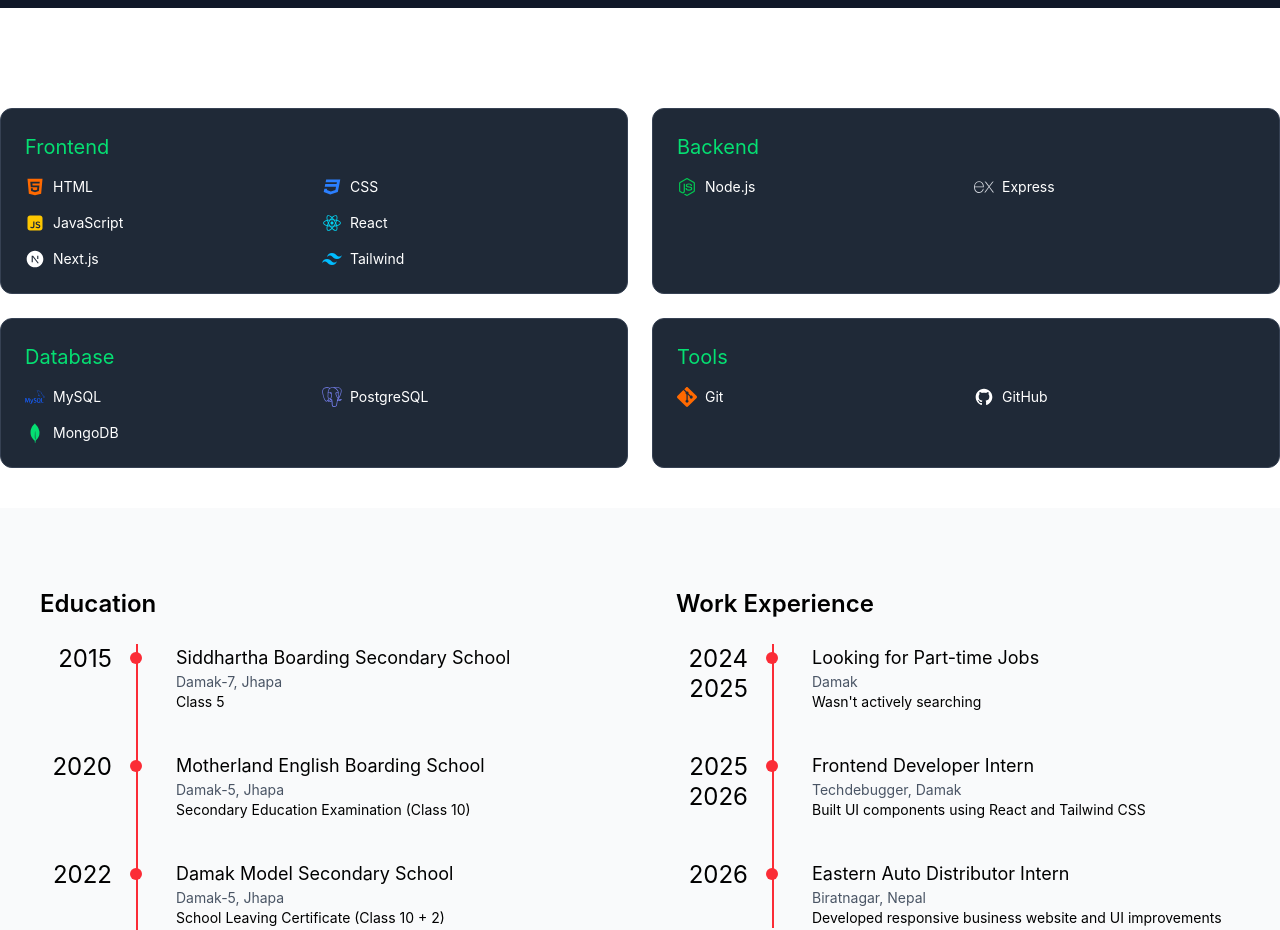
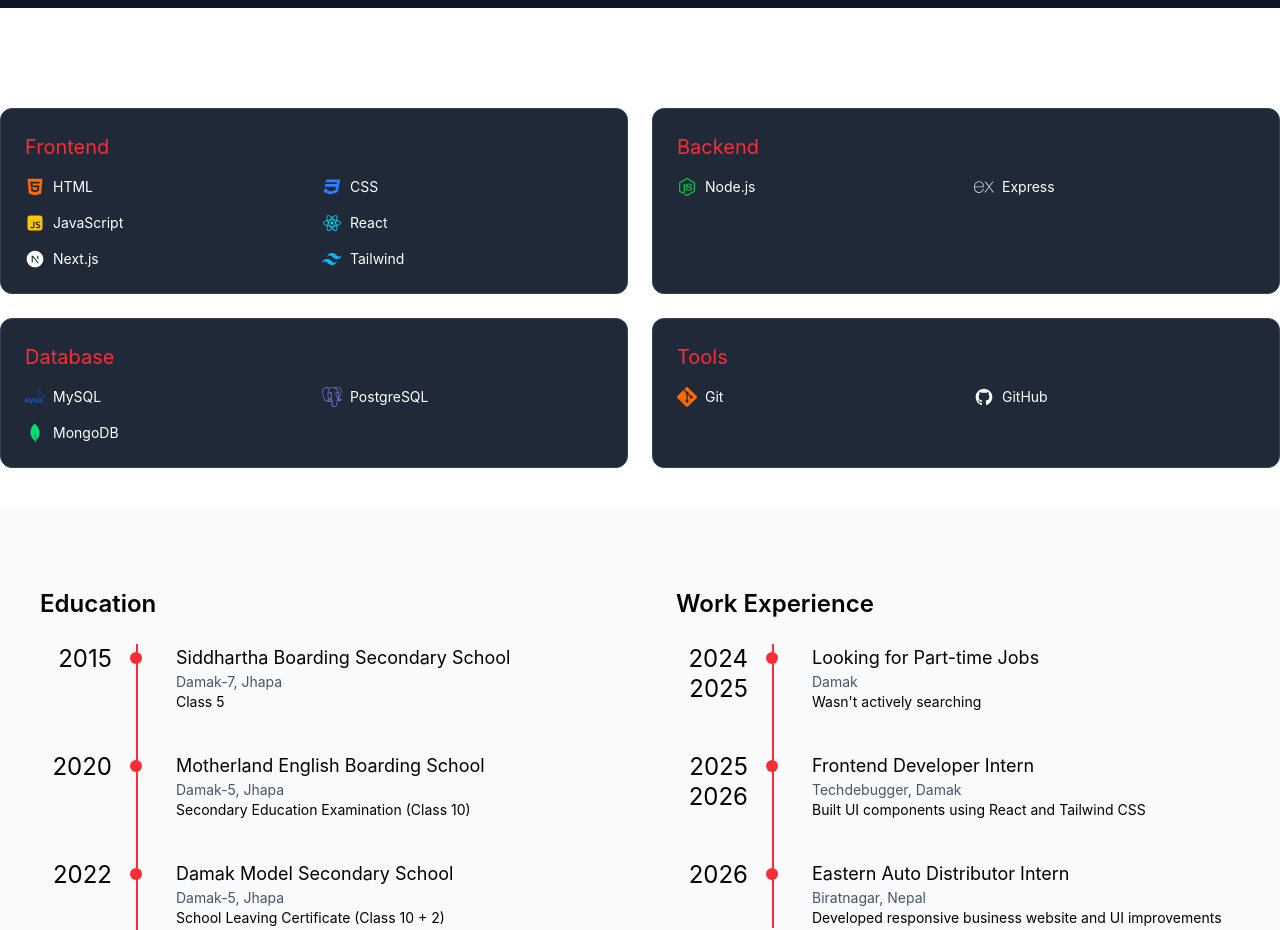
Before and after one commit to abhinavbaral/Webpage-reactversion, a React (Vite) app: page / in a window 1280 px wide. Shown: the part 1460-2390 px from the top of the page. Built offline with nearby package versions, Linux system fonts and the light colour scheme.

Commit message:
skill (green>red)

```diff
--- a/src/components/Skills.jsx
+++ b/src/components/Skills.jsx
@@ -40,7 +40,7 @@ const Skills = () => {
 
   const SkillCard = ({ title, items }) => (
     <div className="bg-[#1f2937] p-6 rounded-xl border border-gray-700">
-      <h3 className="text-green-400 text-xl mb-4">{title}</h3>
+      <h3 className="text-red-500 text-xl mb-4">{title}</h3>
       <div className="grid grid-cols-2 gap-4 text-sm">
         {items.map((item) => (
           <div key={item.name} className="flex items-center gap-2">
```
